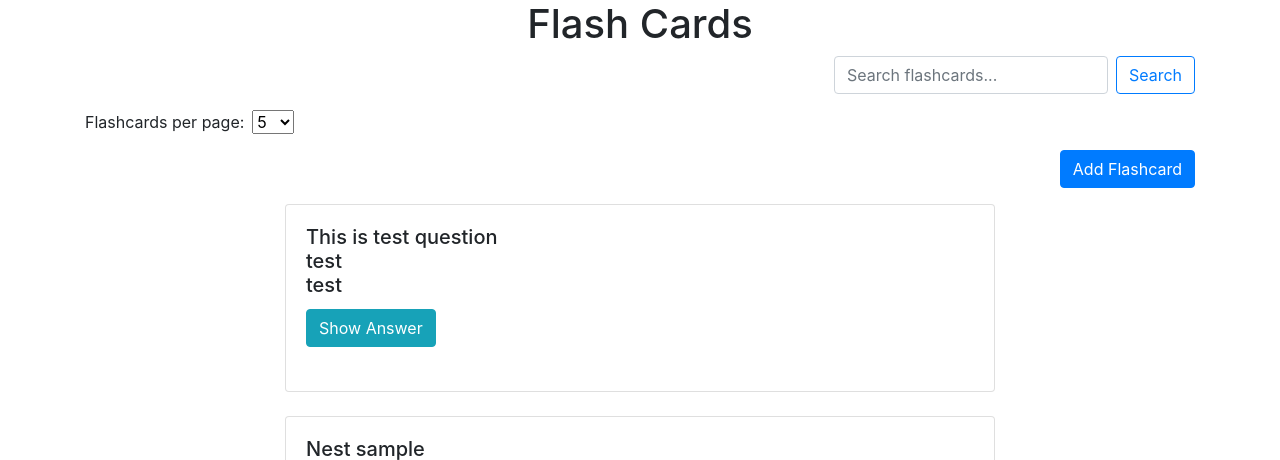
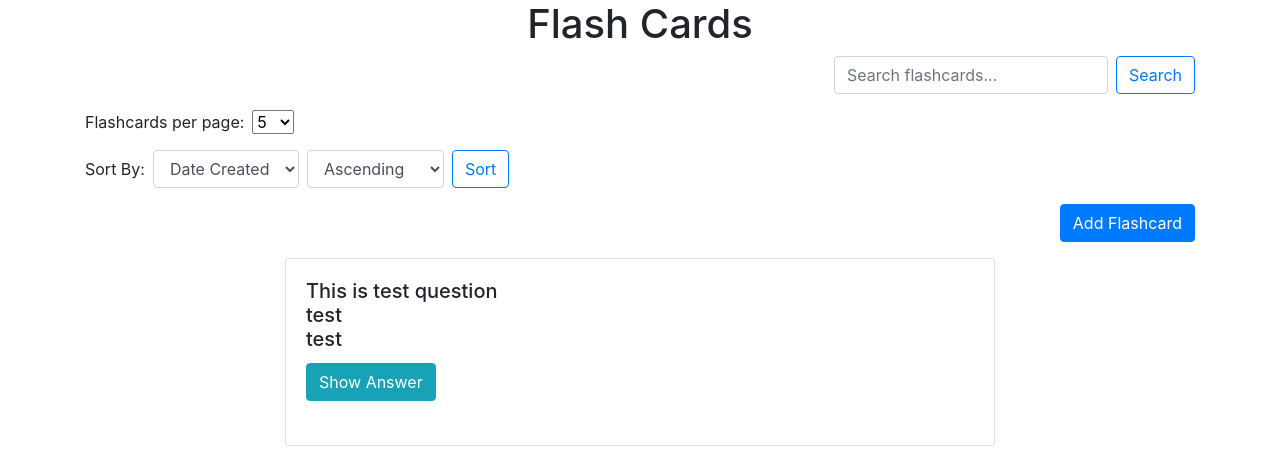
Before and after one commit to Reiya-cyber/Flashcards_app, a Flask app: page / in a window 1280 px wide. Shown: the part 56-516 px from the top of the page. Run offline with Flask 3, Linux system fonts and the light colour scheme; a user stored in the database is signed in; data comes from the database, SQL or seed files in the repository; both versions use the stored data as it was before the commit; some libraries are stand-ins or nearby versions.

Commit message:
Bugs fixed. Some new functionalities(Edit, Sorting)

```diff
--- a/website/__init__.py
+++ b/website/__init__.py
@@ -18,8 +18,8 @@ def create_app():
     app.config['MAIL_PORT'] = 465
     app.config['MAIL_USE_SSL'] = True
     app.config['MAIL_USE_TLS'] = False
-    app.config['MAIL_USERNAME'] = '****@gmail.com'  # Replace with your gamil address
-    app.config['MAIL_PASSWORD'] = '**** **** **** ****' # Replace with your app password of your gmail account
+    app.config['MAIL_USERNAME'] = 'papichu.chime@gmail.com'  # Replace with your gamil address
+    app.config['MAIL_PASSWORD'] = 'ebyv hiqu lntz wqsv' # Replace with your app password of your gmail account
     app.config['MAIL_DEFAULT_SENDER'] = 'Note app authentication'
     app.config['PERMANENT_SESSION_LIFETIME'] = timedelta(minutes=5)
 
--- a/website/models.py
+++ b/website/models.py
@@ -1,13 +1,15 @@
 from . import db
 from flask_login import UserMixin
 from sqlalchemy.sql import func
+from datetime import datetime
 
 class Flashcard(db.Model):
     id = db.Column(db.Integer, primary_key=True)
     question = db.Column(db.String(500), nullable=False)
     answer = db.Column(db.String(500), nullable=False)
     category = db.Column(db.String(100), nullable=True)
-    owner_id = db.Column(db.Integer, db.ForeignKey('user.id'), nullable=False)
+    owner_id = db.Column(db.Integer, db.ForeignKey('user.id', ondelete="CASCADE"), nullable=False)
+    date_created = db.Column(db.DateTime, default=datetime.utcnow)
 
     owner = db.relationship('User', back_populates='flashcards')
 class User(db.Model, UserMixin):
@@ -15,4 +17,4 @@ class User(db.Model, UserMixin):
     email = db.Column(db.String(150), unique=True)
     password = db.Column(db.String(150))
     first_name = db.Column(db.String(150))
-    flashcards = db.relationship('Flashcard', back_populates='owner')
+    flashcards = db.relationship('Flashcard', back_populates='owner', cascade="all, delete-orphan")
--- a/website/otp.py
+++ b/website/otp.py
@@ -17,6 +17,7 @@ def send_email(receiver):
     mail = Mail(current_app)
     otp = generateOTP()
     session['otp'] = otp
+    print(f'######### {otp}')
 
     body = f"""
     <html>
--- a/website/templates/home.html
+++ b/website/templates/home.html
@@ -21,6 +21,25 @@
             <option value="15" {% if per_page == 15 %}selected{% endif %}>15</option>
             <option value="20" {% if per_page == 20 %}selected{% endif %}>20</option>
         </select>
+    </form>
+</div>
+
+<!-- Sorting Options -->
+<div class="text-right mb-3">
+    <form method="GET" action="/" class="form-inline justify-content-start">
+        <input type="hidden" name="query" value="{{ query }}">
+        <input type="hidden" name="per_page" value="{{ per_page }}">
+        <label for="sort_by" class="mr-2">Sort By:</label>
+        <select name="sort_by" id="sort-by" class="form-control mr-2">
+            <option value="date_created" {% if sort_by == 'date_created' %}selected{% endif %}>Date Created</option>
+            <option value="question" {% if sort_by == 'question' %}selected{% endif %}>Question</option>
+            <option value="category" {% if sort_by == 'category' %}selected{% endif %}>Category</option>
+        </select>
+        <select name="sort_order" id="sort_order" class="form-control mr-2">
+            <option value="asc" {% if sort_order == "asc" %}selected{% endif %}>Ascending</option>
+            <option value="desc" {% if sort_order == "desc" %}selected{% endif %}>Descending</option>
+        </select>
+        <button type="submit" class="btn btn-outline-primary">Sort</button>
     </form>
 </div>
 
@@ -50,7 +69,9 @@
                 <p class="card-text answer" id="answer-{{ card.id }}" style="display:none">{{ card.answer|replace('\n', '<br>')|safe }}</p>
                 <p class="card-text"><small class="text-muted">{{ card.category }}</small></p>
                 {% if card.owner_id == user.id %}
-                <a href="/delete/{{ card.id }}" class="btn btn-danger btn-sm float-right">Delete</a>
+                <a href="/delete/{{ card.id }}" class="btn btn-danger btn-sm float-right ml-2">Delete</a>
+                <a href="/edit/{{card.id}}" class="btn btn-success btn-sm float-right">Edit</a>
+
                 {% endif %}
             </div>
         </div>
--- a/website/views.py
+++ b/website/views.py
@@ -12,19 +12,37 @@ def home():
     query = request.args.get('query', '')
     page = request.args.get('page', 1, type=int)
     per_page = request.args.get('per_page', 5, type=int)
+    sort_by = request.args.get('sort_by', 'date_created')
+    sort_order = request.args.get('sort_order', 'asc')
+
     if query:
         flashcards = Flashcard.query.filter(
             Flashcard.question.ilike(f"%{query}%") |
             Flashcard.answer.ilike(f"%{query}%") |
             Flashcard.category.ilike(f"%{query}%")
-        ).paginate(page=page, per_page=per_page)
+        )
     else:
-        flashcards = Flashcard.query.paginate(page=page, per_page=per_page)
+        flashcards = Flashcard.query
+
+    # Apply sorting
+    if sort_by == 'category':
+        sort_column = Flashcard.category
+    elif sort_by == 'date_created':
+        sort_column = Flashcard.date_created
+    elif sort_by == 'question':
+        sort_column = Flashcard.question
+
+    if sort_order == 'desc':
+        sort_column = sort_column.desc()
+
+    flashcards = flashcards.order_by(sort_column).paginate(page=page, per_page=per_page)
     result_count = flashcards.total
     total_pages = flashcards.pages
-    return render_template("home.html", user=current_user, flashcards=flashcards, query=query, result_count=result_count, total_pages=total_pages, page=page, per_page=per_page)
+    return render_template("home.html", user=current_user, flashcards=flashcards, query=query, result_count=result_count, total_pages=total_pages, page=page, per_page=per_page, sort_by=sort_by, sort_order=sort_order)
+
 
 @views.route('/add', methods=['GET', 'POST'])
+@login_required
 def add_flashcard():
     if request.method == 'POST':
         question = request.form.get('question')
@@ -42,10 +60,35 @@ def add_flashcard():
         return redirect(url_for('views.home'))
     return render_template("flashcard.html", user=current_user)
 
+
 @views.route('/delete/<int:id>')
+@login_required
 def delete_flashcard(id):
     card = Flashcard.query.get_or_404(id)
     db.session.delete(card)
     db.session.commit()
     flash('Flashcard deleted successfully!', category='success')
     return redirect(url_for('views.home'))
+
+
+@views.route('/edit/<int:id>', methods=['GET', 'POST'])
+@login_required
+def edit_flashcard(id):
+    card = Flashcard.query.get_or_404(id)
+
+    if card.owner_id == current_user.id:
+
+        if request.method == 'POST':
+            card.question = request.form.get('question')
+            card.answer = request.form.get('answer')
+            card.category = request.form.get('category')
+
+            if not card.question or not card.answer:
+                flash("Question and Answer fields cannot be empty", category='error')
+                return redirect(url_for('views.edit_flashcard', id=id))
+
+            db.session.commit()
+            flash("Flashcard updated successfully!", category='success')
+            return redirect(url_for('views.home'))
+
+    return render_template('edit_flashcard.html', user=current_user, card=card)
```
Also changed, not shown: website/templates/edit_flashcard.html (added, +24 -0 lines), instance/database.db (deleted).
